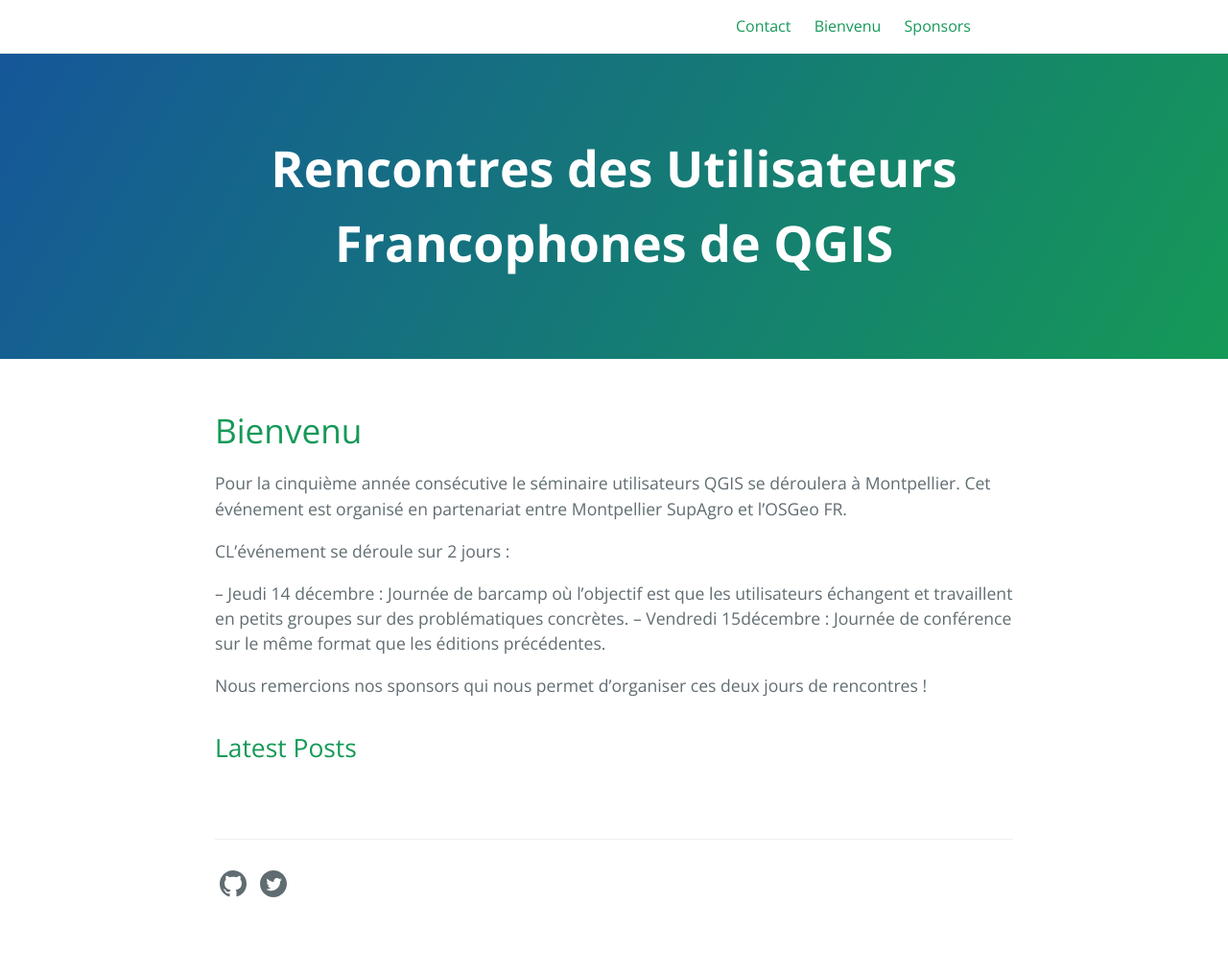
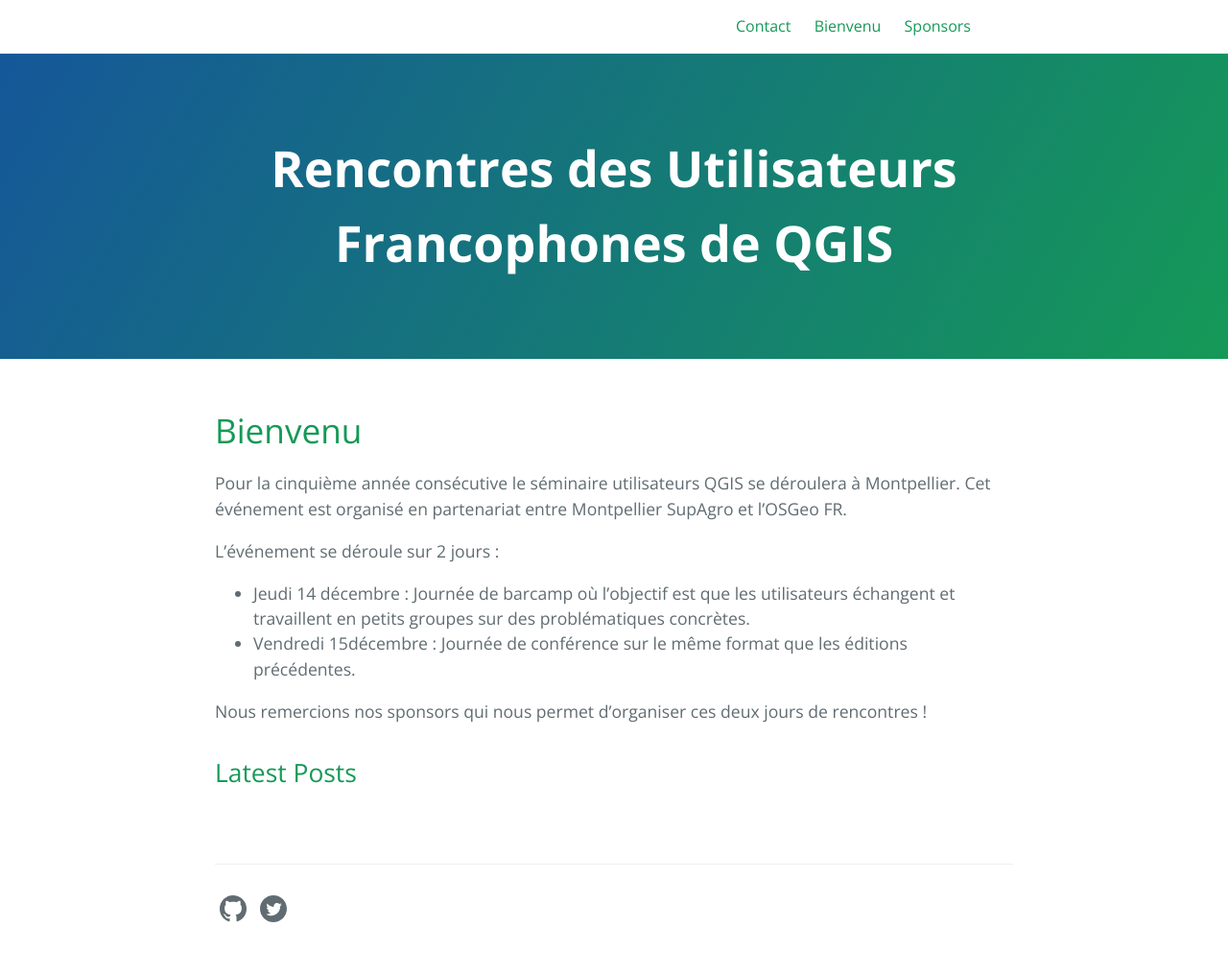
Before and after one commit to OSGeo-fr/QGIS-conf-fr-website, a Jekyll site: the page built from index.md, in a window 1280 px wide. Shown: the whole page at 96% size. Built offline with Jekyll 4.4.1, drawn with Linux system fonts in a browser that asks for light colours; the repository's description, which GitHub fills in, is left out; before the commit the page ends 989 px from its top, so only the background shows below that.

```diff
--- a/index.md
+++ b/index.md
@@ -5,9 +5,9 @@ layout: home
 
 Pour la cinquième année consécutive le séminaire utilisateurs QGIS se déroulera à Montpellier. Cet événement est organisé en partenariat entre Montpellier SupAgro et l'OSGeo FR.
 
-CL’événement se déroule sur 2 jours :
+L’événement se déroule sur 2 jours :
 
-– Jeudi 14 décembre : Journée de barcamp où l’objectif est que les utilisateurs échangent et travaillent en petits groupes sur des problématiques concrètes.
-– Vendredi 15décembre : Journée de conférence sur le même format que les éditions précédentes.
+* Jeudi 14 décembre : Journée de barcamp où l’objectif est que les utilisateurs échangent et travaillent en petits groupes sur des problématiques concrètes.
+* Vendredi 15décembre : Journée de conférence sur le même format que les éditions précédentes.
 
 Nous remercions nos sponsors qui nous permet d'organiser ces deux jours de rencontres !
```
